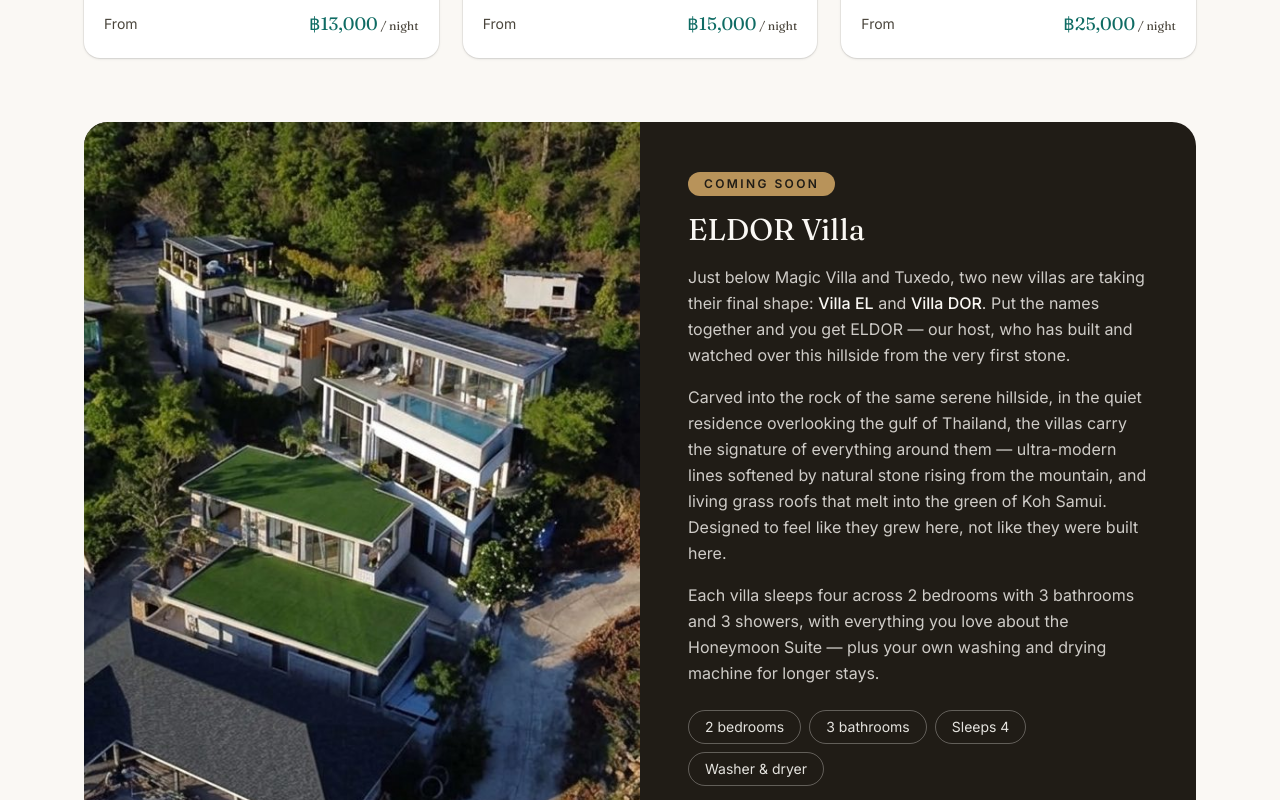
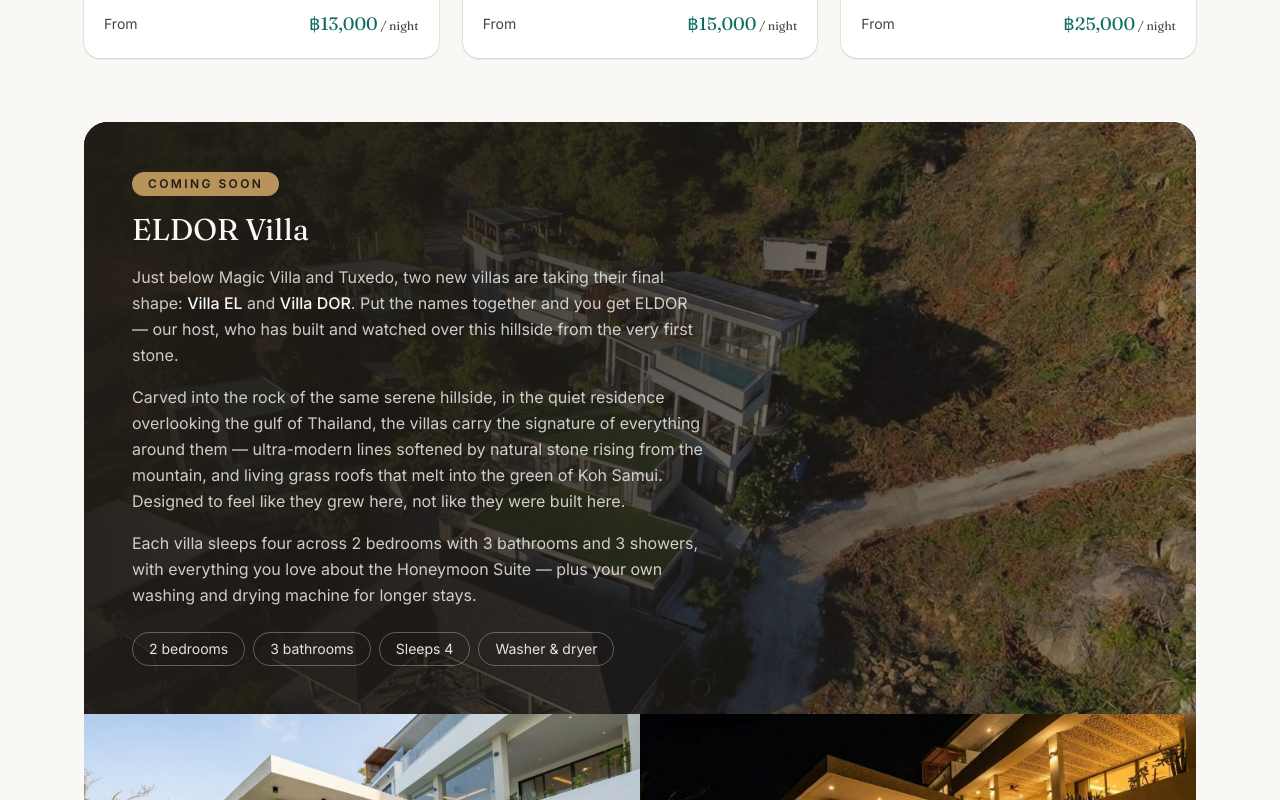
Before and after one commit to eldor1274/magicsamui-website, a Next.js app: page /rooms in a window 1280 px wide. Shown: the part 3200-4000 px from the top of the page. Built offline with nearby package versions, Linux system fonts and the light colour scheme; no server answers.

Commit message:
ELDOR panel: aerial photo as full background behind the text
The coming-soon panel now uses the finished aerial as its backdrop with
an ink gradient for legibility, instead of a side-by-side split.

```diff
--- a/src/app/rooms/page.tsx
+++ b/src/app/rooms/page.tsx
@@ -92,18 +92,17 @@ export default function RoomsPage() {
       </section>
 
       <section className="mt-16 overflow-hidden rounded-3xl bg-ink text-stone-50">
-        <div className="grid gap-0 lg:grid-cols-2">
-          <div className="relative min-h-[280px]">
+        <div className="relative">
           <Image
             src="/images/eldor-villa/aerial.jpg"
             alt="Villa EL and Villa DOR taking shape on the hillside below Magic Villa"
             fill
             quality={60}
-              sizes="(min-width: 1024px) 50vw, 100vw"
+            sizes="100vw"
             className="object-cover"
           />
-          </div>
-          <div className="p-8 lg:p-12">
+          <div className="absolute inset-0 bg-gradient-to-r from-ink/95 via-ink/75 to-ink/30" />
+          <div className="relative max-w-2xl p-8 lg:p-12">
             <span className="inline-block rounded-full bg-sand px-4 py-1 text-xs font-semibold uppercase tracking-[0.2em] text-ink">
               Coming soon
             </span>
```
Lines whose indentation alone changed are shown as unchanged.
